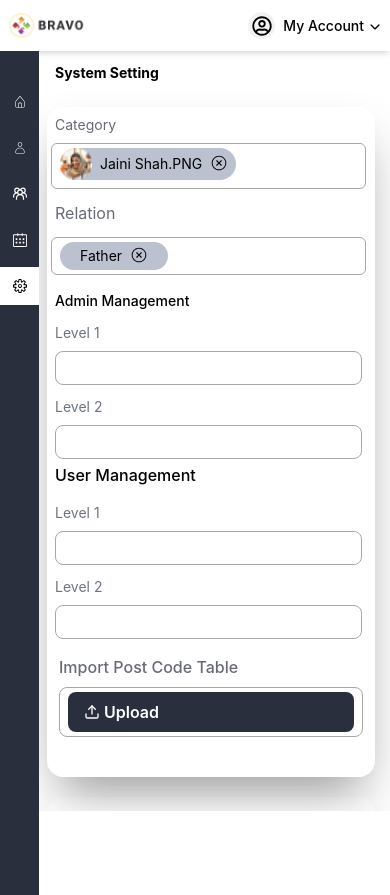
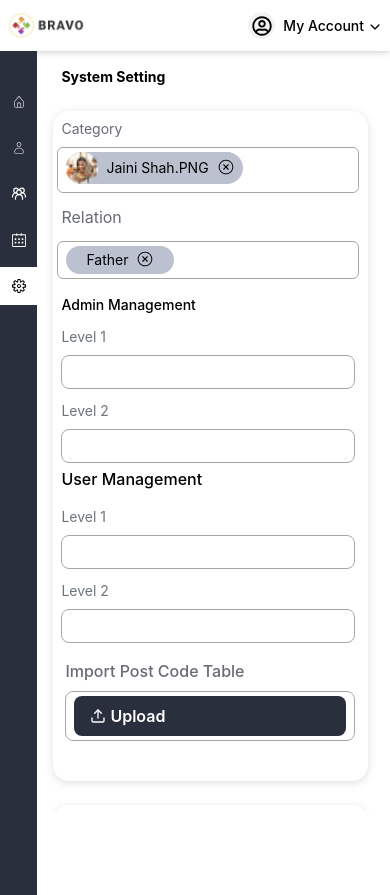
Before and after one commit to Impactmindz-Tech/bravo, a React (Vite) app: page /systemsetting in a window 390 px wide. Built offline with nearby package versions, Linux system fonts and the light colour scheme.

Commit message:
readjust ui for sm ,md devices

```diff
--- a/src/AdminManagement.jsx
+++ b/src/AdminManagement.jsx
@@ -45,7 +45,7 @@ export default function AdminManagement() {
               </div>
 
               {/* filter btn */}
-              <button className="bg-blue-300 flex justify-center gap-8 text-sm text-white hover:border-[#ccc] sm:gap-2 md:gap-2 md:text-xl">
+              <button className="bg-blue-300 flex justify-center gap-8 text-sm text-white hover:border-[#ccc] sm:gap-2 md:gap-2 sm:text-sm md:text-xl">
                 Filter
                 <i className="text-white text-md my-1">
                   <IoChevronDown />
@@ -66,7 +66,7 @@ export default function AdminManagement() {
 
           {/* table section */}
 
-          <div className="max-h-[440px] overflow-y-auto mainFormSection mt-6 sm:max-h-[60vh] shadow-2xl shadow-[#969696] rounded-lg sm:mx-1 md:mx-1">
+          <div className="max-h-[440px] overflow-y-auto mainFormSection mt-6 sm:max-h-[60vh] boxShadow rounded-lg sm:mx-1 md:mx-1">
             <div className="flex justify-between border-gray-100 py-2 px-10 sm:px-0 md:px-0">
               <table className="min-w-full ">
                 {/* table heading */}
--- a/src/GroupManagement.jsx
+++ b/src/GroupManagement.jsx
@@ -44,17 +44,20 @@ export default function GroupManagement() {
 
               {/* create group btn */}
               <button className="bg-blue-900 flex justify-center text-white hover:-[#ccc]sm:text-sm md:text-xl">
-                <i className="my-0.4 pr-2 text-2xl sm:text-sm sm:my-1 md:text-md md:my-1">
+                <i className="my-0.4 pr-2 text-2xl sm:text-md sm:my-0 md:text-md md:my-1">
                   <IoMdAddCircleOutline />
                 </i>{" "}
+                <span className="sm:text-sm">
+
                 Create Group
+                </span>
               </button>
             </div>
           </div>
 
           {/* table section */}
 
-          <div className="max-h-[440px] overflow-y-auto mainFormSection mt-6 sm:max-h-[60vh] shadow-2xl shadow-[#969696] rounded-lg sm:mx-1 md:mx-1">
+          <div className="max-h-[440px] overflow-y-auto mainFormSection mt-6 sm:max-h-[60vh] boxShadow rounded-lg sm:mx-1 md:mx-1">
             <div className="flex justify-between border-gray-100 py-2 px-10 sm:px-0 md:px-0">
               <table className="min-w-full">
                 {/* table heading */}
@@ -80,9 +83,9 @@ export default function GroupManagement() {
                   {/* data 1 */}
                   <tr className="text-center">
                     {/* user profile and name */}
-                    <td className="px-4 py-4">
-                      <div className="flex gap-2">
-                        <div className=" flex justify-center">
+                    <td className="px-4 py-4 ">
+                      <div className="flex gap-2 ">
+                        <div className="w-[40px] flex justify-center md:w-[60px] ">
                           <img
                             src={adminUserProfile}
                             alt="user "
--- a/src/SystemSetting.jsx
+++ b/src/SystemSetting.jsx
@@ -37,21 +37,21 @@ export default function SystemSetting() {
         <NavBar />
 
         {/* right side section */}
-        <div className="w-[90%] m-auto h-[41vw] sm:m-0">
+        <div className="w-[90%] m-auto h-[41vw] sm:m-0 md:m-0 sm:mx-2">
 
-        <div className="sm:max-h-[90vh]  sm:overflow-hidden sm:overflow-y-auto mainFormSection pb-2 ">
+        <div className="sm:max-h-[90vh]  sm:overflow-hidden sm:overflow-y-auto mainFormSection pb-2 md:max-h-[90vh]  md:overflow-hidden md:overflow-y-auto">
 
           {/* top title */}
-          <div className="flex justify-between px-1 my-3 ">
-            <h1 className="text-3xl font-bold sm:text-sm sm:pl-3">System Setting</h1>
+          <div className="flex justify-between px-1  pt-4">
+            <h1 className="text-3xl font-bold sm:text-sm sm:pl-3 md:text-2xl md:pl-3">System Setting</h1>
           </div>
 
-          <div className="flex my-6 justify-between sm:flex-col sm:mx-2">
+          <div className="flex my-6 justify-between sm:flex-col sm:mx-2 md:flex-col md:mx-2 md:gap-y-4 sm:gap-1">
             {/* left section */}
-            <div className="w-[60%]  shadow-2xl shadow-[#969696] rounded-2xl sm:w-[98%]">
+            <div className="w-[60%] md:w-[100%] boxShadow rounded-2xl sm:w-[98%]">
               {/* category */}
-              <h1 className="my-2 mx-5 text-blue-300 sm:text-sm sm:mx-2 ">Category</h1>
-              <div className="flex flex-wrap border gap-3 w-[95%] rounded-md py-2 px-2 list-none border-borderOutlineColor-900 mx-5 sm:mx-1 sm:w-[96%] sm:py-1">
+              <h1 className="my-2 mx-5 text-blue-300 sm:text-sm sm:mx-2 md:mx-2">Category</h1>
+              <div className="flex flex-wrap border gap-3 w-[95%] rounded-md py-2 px-2 list-none border-borderOutlineColor-900 mx-5 sm:mx-1 sm:w-[96%] sm:py-1 md:w-[96%] md:py-1">
 
 
                 <li className="bg-[#BCC1D0]  rounded-full  text-sm flex justify-start mb-1 gap-2 pr-2">
@@ -62,7 +62,7 @@ export default function SystemSetting() {
                       className="object-contain h-8"
                     />
                   </div>
-                  <span className="pt-1.5 sm:text-sm">Jaini Shah.PNG</span>
+                  <span className="pt-1.5 sm:text-sm md:text-sm">Jaini Shah.PNG</span>
                   <i className="text-lg text-black pt-1.5">
                     <IoIosCloseCircleOutline className="cursor-pointer" />
                   </i>
@@ -172,7 +172,7 @@ export default function SystemSetting() {
             </div>
 
             {/* right section */}
-            <div className="w-[38%] shadow-2xl shadow-[#969696] rounded-2xl sm:w-[98%] sm:mt-5">
+            <div className="w-[38%]  md:w-[100%] boxShadow rounded-2xl sm:w-[98%] sm:mt-5">
               <h1 className="font-bold mx-5 my-5 sm:text-sm">About Us</h1>
 
               <div className="flex pl-5 mt-4 gap-2 sm:flex-col sm:gap-y-1 sm:pl-3">
--- a/src/UserManagement.jsx
+++ b/src/UserManagement.jsx
@@ -70,7 +70,7 @@ export default function UserManagement() {
 
           {/* table section */}
 
-          <div className="max-h-[440px] overflow-y-auto mainFormSection mt-6 sm:max-h-[60vh] shadow-2xl shadow-[#969696] rounded-lg sm:mx-1 md:mx-1">
+          <div className="max-h-[440px] overflow-y-auto mainFormSection mt-6 sm:max-h-[60vh] boxShadow rounded-lg sm:mx-1 md:mx-1">
             <div className="flex justify-between border-gray-100 py-2 px-10 sm:px-0 md:px-0">
               <table className="min-w-full">
                 {/* table heading */}
--- a/src/index.css
+++ b/src/index.css
@@ -132,3 +132,9 @@ button.fc-timeGridWeek-button.fc-button.fc-button-primary.fc-button-active {
   border-radius: 0px;
   color: white !important;
 }
+
+
+.boxShadow{
+
+  box-shadow: rgba(99, 99, 99, 0.2) 0px 2px 8px 0px;
+}
```
